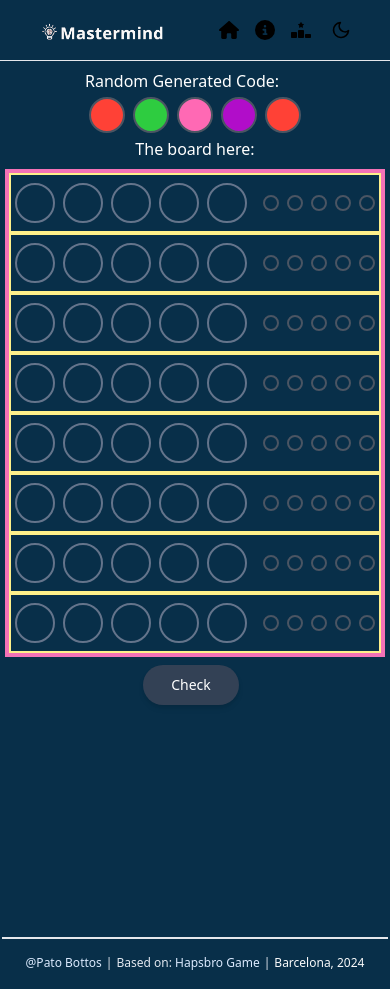
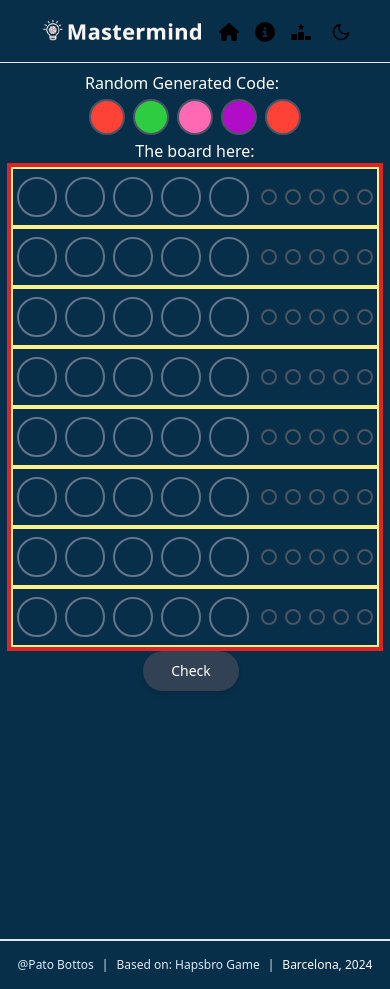
Before and after one commit to patobottos/mastermind, a Next.js app: page / in a window 390 px wide. Built offline with nearby package versions, Linux system fonts and the light colour scheme.

Commit message:
💄 Adding responsiveness in XXS screens.

```diff
--- a/src/components/Board.tsx
+++ b/src/components/Board.tsx
@@ -114,13 +114,13 @@ export default function Board() {
 
       <h2>The board here:</h2>
 
-      <div className="border-4 border-pink-400 flex flex-col justify-center sm:px-10 my-2">
+      <div className="border-4 border-red-600 flex flex-col justify-center mx-20">
         {playersChances.map((item, index) => (
           <div
             key={tryNumber}
             className="border-2 border-yellow-200 flex justify-center py-1 items-center"
           >
-            <div className="col-span-2 mr-2 sm:mr-4">
+            <div className="col-span-2 mr-4 xxs:mr-0 xs:mr-0 s:mr-1">
               <ColorButtonRow
                 guessingCode={initialColorValues}
                 size="large"
--- a/tailwind.config.ts
+++ b/tailwind.config.ts
@@ -13,8 +13,11 @@ const config: Config = {
         xxs: { max: "359px" },
         // => @media (max-width: 359px) { ... }
 
-        xs: { min: "360px", max: "474px" },
-        // => @media (min-width: 360px) and (max-width: 474px) { ... }
+        xs: { min: "360px", max: "374px" },
+        // => @media (min-width: 360px) and (max-width: 374px) { ... }
+
+        s: { min: "375px", max: "474px" },
+        // => @media (min-width: 375px) and (max-width: 474px) { ... }
 
         sm: { min: "475px", max: "639px" },
         // => @media (min-width: 475px) and (max-width: 639px) { ... }
@@ -30,17 +33,20 @@ const config: Config = {
 
         "2xl": { min: "1280px", max: "1535px" },
         // => @media (min-width: 1280px) and (max-width: 1535px) { ... }
+
+        "3xl": { min: "1536px" },
+        // => @media (min-width: 1536px) { ... }
       },
       colors: {
-        'crimson': '#FF4136',
-        'sunrise': '#FF851B',
-        'sunny': '#FFDC00',
-        'emerald': '#2ECC40',
-        'azure': '#0074D9',
-        'velvet': '#B10DC9',
-        'skyblue': '#7FDBFF',
-        'rosy': '#FF69B4',
-        'gold': '#FFD700',
+        crimson: "#FF4136",
+        sunrise: "#FF851B",
+        sunny: "#FFDC00",
+        emerald: "#2ECC40",
+        azure: "#0074D9",
+        velvet: "#B10DC9",
+        skyblue: "#7FDBFF",
+        rosy: "#FF69B4",
+        gold: "#FFD700",
       },
     },
   },
```
